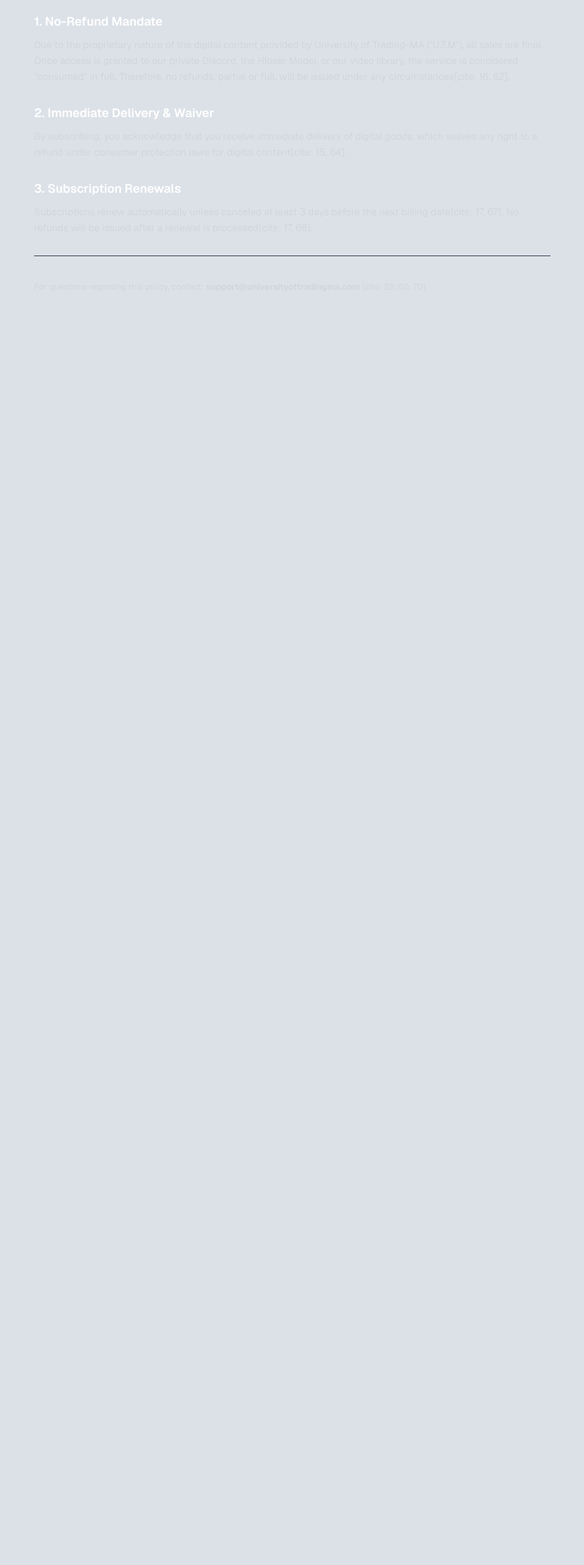
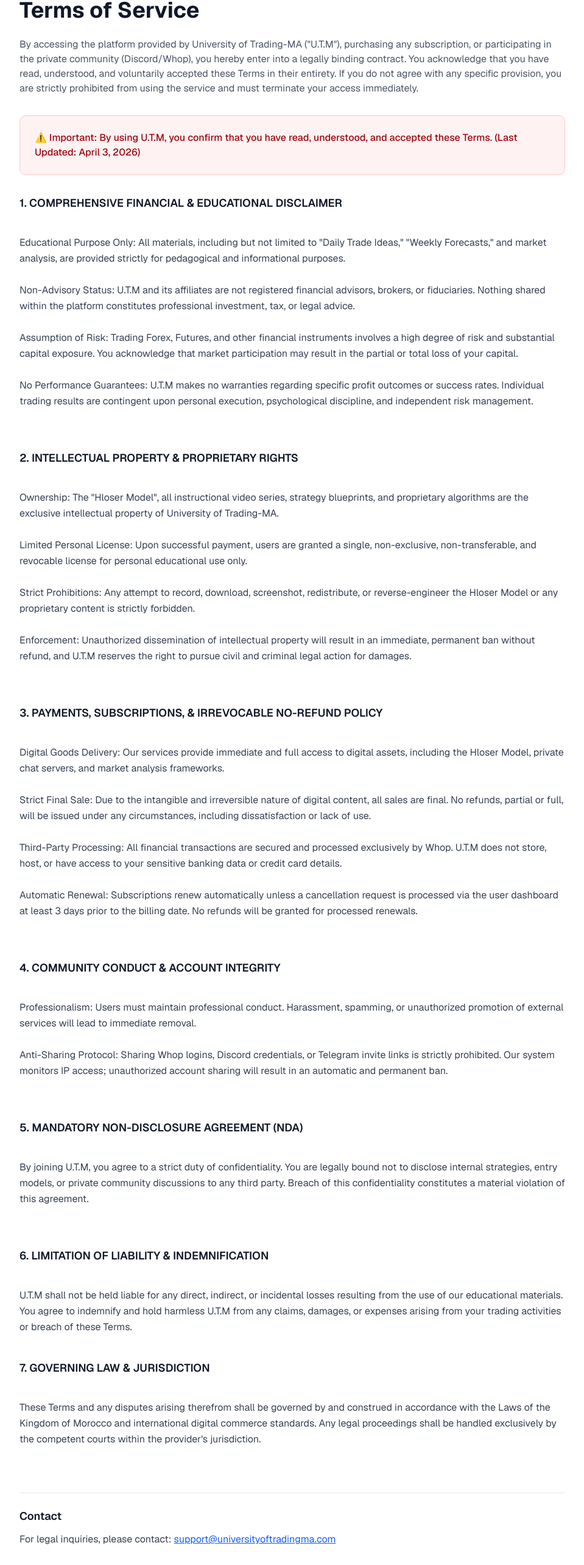
Before and after one commit to hloser77/University-of-Trading-MA, a Next.js app: page /refund in a window 1280 px wide. Shown: the part 131-2697 px from the top of the page at 61% size, without its empty margins (160-1119 px from the left). Before the commit the page ends 800 px from the top, so only its background shows below. Built offline with nearby package versions, Linux system fonts and the light colour scheme.

Commit message:
Update page.tsx

```diff
--- a/app/refund/page.tsx
+++ b/app/refund/page.tsx
@@ -1,43 +1,132 @@
-import React from 'react';
+"use client";
 
-export default function RefundPolicy() {
+import Header from "@/components/header";
+import Footer from "@/components/footer";
+
+export default function TermsOfService() {
+  const sections = [
+    {
+      title: "COMPREHENSIVE FINANCIAL & EDUCATIONAL DISCLAIMER",
+      content: `
+Educational Purpose Only: All materials, including but not limited to "Daily Trade Ideas," "Weekly Forecasts," and market analysis, are provided strictly for pedagogical and informational purposes.
+
+Non-Advisory Status: U.T.M and its affiliates are not registered financial advisors, brokers, or fiduciaries. Nothing shared within the platform constitutes professional investment, tax, or legal advice.
+
+Assumption of Risk: Trading Forex, Futures, and other financial instruments involves a high degree of risk and substantial capital exposure. You acknowledge that market participation may result in the partial or total loss of your capital.
+
+No Performance Guarantees: U.T.M makes no warranties regarding specific profit outcomes or success rates. Individual trading results are contingent upon personal execution, psychological discipline, and independent risk management.
+      `,
+    },
+
+    {
+      title: "INTELLECTUAL PROPERTY & PROPRIETARY RIGHTS",
+      content: `
+Ownership: The "Hloser Model", all instructional video series, strategy blueprints, and proprietary algorithms are the exclusive intellectual property of University of Trading-MA.
+
+Limited Personal License: Upon successful payment, users are granted a single, non-exclusive, non-transferable, and revocable license for personal educational use only.
+
+Strict Prohibitions: Any attempt to record, download, screenshot, redistribute, or reverse-engineer the Hloser Model or any proprietary content is strictly forbidden.
+
+Enforcement: Unauthorized dissemination of intellectual property will result in an immediate, permanent ban without refund, and U.T.M reserves the right to pursue civil and criminal legal action for damages.
+      `,
+    },
+
+    {
+      title: "PAYMENTS, SUBSCRIPTIONS, & IRREVOCABLE NO-REFUND POLICY",
+      content: `
+Digital Goods Delivery: Our services provide immediate and full access to digital assets, including the Hloser Model, private chat servers, and market analysis frameworks.
+
+Strict Final Sale: Due to the intangible and irreversible nature of digital content, all sales are final. No refunds, partial or full, will be issued under any circumstances, including dissatisfaction or lack of use.
+
+Third-Party Processing: All financial transactions are secured and processed exclusively by Whop. U.T.M does not store, host, or have access to your sensitive banking data or credit card details.
+
+Automatic Renewal: Subscriptions renew automatically unless a cancellation request is processed via the user dashboard at least 3 days prior to the billing date. No refunds will be granted for processed renewals.
+      `,
+    },
+
+    {
+      title: "COMMUNITY CONDUCT & ACCOUNT INTEGRITY",
+      content: `
+Professionalism: Users must maintain professional conduct. Harassment, spamming, or unauthorized promotion of external services will lead to immediate removal.
+
+Anti-Sharing Protocol: Sharing Whop logins, Discord credentials, or Telegram invite links is strictly prohibited. Our system monitors IP access; unauthorized account sharing will result in an automatic and permanent ban.
+      `,
+    },
+
+    {
+      title: "MANDATORY NON-DISCLOSURE AGREEMENT (NDA)",
+      content: `
+By joining U.T.M, you agree to a strict duty of confidentiality. You are legally bound not to disclose internal strategies, entry models, or private community discussions to any third party. Breach of this confidentiality constitutes a material violation of this agreement.
+      `,
+    },
+
+    {
+      title: "LIMITATION OF LIABILITY & INDEMNIFICATION",
+      content: `
+U.T.M shall not be held liable for any direct, indirect, or incidental losses resulting from the use of our educational materials. You agree to indemnify and hold harmless U.T.M from any claims, damages, or expenses arising from your trading activities or breach of these Terms.      `,
+    },
+
+    {
+      title: "GOVERNING LAW & JURISDICTION",
+      content: `
+These Terms and any disputes arising therefrom shall be governed by and construed in accordance with the Laws of the Kingdom of Morocco and international digital commerce standards. Any legal proceedings shall be handled exclusively by the competent courts within the provider's jurisdiction.
+      `,
+    },
+  ];
+
   return (
-    <main className="max-w-4xl mx-auto py-20 px-6 text-white min-h-screen">
-      <h1 className="text-4xl font-bold mb-8">Refund Policy</h1>
+    <>
+      <Header />
 
-      <section className="space-y-8 text-gray-300 leading-relaxed">
-        <div>
-          <h2 className="text-xl font-semibold text-white mb-3">1. No-Refund Mandate</h2>
-          <p>
-            Due to the proprietary nature of the digital content provided by University of Trading-MA ("U.T.M"),
-            all sales are final. Once access is granted to our private Discord, the Hloser Model, or our video library,
-            the service is considered "consumed" in full. Therefore, no refunds, partial or full,
-            will be issued under any circumstances[cite: 16, 62].
+      <main className="min-h-screen bg-white pt-32 pb-20 px-4 sm:px-6 lg:px-8">
+        <div className="max-w-4xl mx-auto">
+
+          <h1 className="text-4xl font-bold mb-6 text-gray-900">
+            Terms of Service
+          </h1>
+
+          <p className="text-base text-gray-600 mb-8">
+            By accessing the platform provided by University of Trading-MA ("U.T.M"), purchasing any subscription, or participating in the private community (Discord/Whop), you hereby enter into a legally binding contract. You acknowledge that you have read, understood, and voluntarily accepted these Terms in their entirety. If you do not agree with any specific provision, you are strictly prohibited from using the service and must terminate your access immediately.
           </p>
+
+          <div className="mb-8 bg-red-50 border border-red-200 p-6 rounded-lg">
+            <p className="text-base text-red-800 font-medium">
+              ⚠️ Important: By using U.T.M, you confirm that you have read, understood, and accepted these Terms.
+              (Last Updated: April 3, 2026)
+            </p>
+          </div>
+
+          <div className="text-base text-gray-700 leading-relaxed space-y-10">
+            {sections.map((section, index) => (
+              <div key={index}>
+                <h2 className="font-semibold text-lg mb-3 text-gray-900">
+                  {index + 1}. {section.title}
+                </h2>
+                <p className="whitespace-pre-wrap">{section.content}</p>
+              </div>
+            ))}
+          </div>
+
+          <div className="mt-12 pt-6 border-t border-gray-200">
+            <h2 className="font-semibold text-lg mb-3 text-gray-900">
+              Contact
+            </h2>
+            <p className="text-base text-gray-700">
+              For legal inquiries, please contact:
+              {" "}
+              <a
+                href="mailto:support@universityoftradingma.com"
+                className="text-blue-600 underline hover:text-blue-800"
+              >
+                support@universityoftradingma.com
+              </a>
+            </p>
+          </div>
+
         </div>
+      </main>
 
-        <div>
-          <h2 className="text-xl font-semibold text-white mb-3">2. Immediate Delivery & Waiver</h2>
-          <p>
-            By subscribing, you acknowledge that you receive immediate delivery of digital goods,
-            which waives any right to a refund under consumer protection laws for digital content[cite: 15, 64].
-          </p>
-        </div>
-
-        <div>
-          <h2 className="text-xl font-semibold text-white mb-3">3. Subscription Renewals</h2>
-          <p>
-            Subscriptions renew automatically unless canceled at least 3 days before the next billing date[cite: 17, 67].
-            No refunds will be issued after a renewal is processed[cite: 17, 68].
-          </p>
-        </div>
-
-        <div className="pt-10 border-t border-gray-800">
-          <p className="text-sm">
-            For questions regarding this policy, contact: <strong>support@universityoftradingma.com</strong> [cite: 28, 50, 70]
-          </p>
-        </div>
-      </section>
-    </main>
+      <Footer />
+    </>
   );
 }
```
